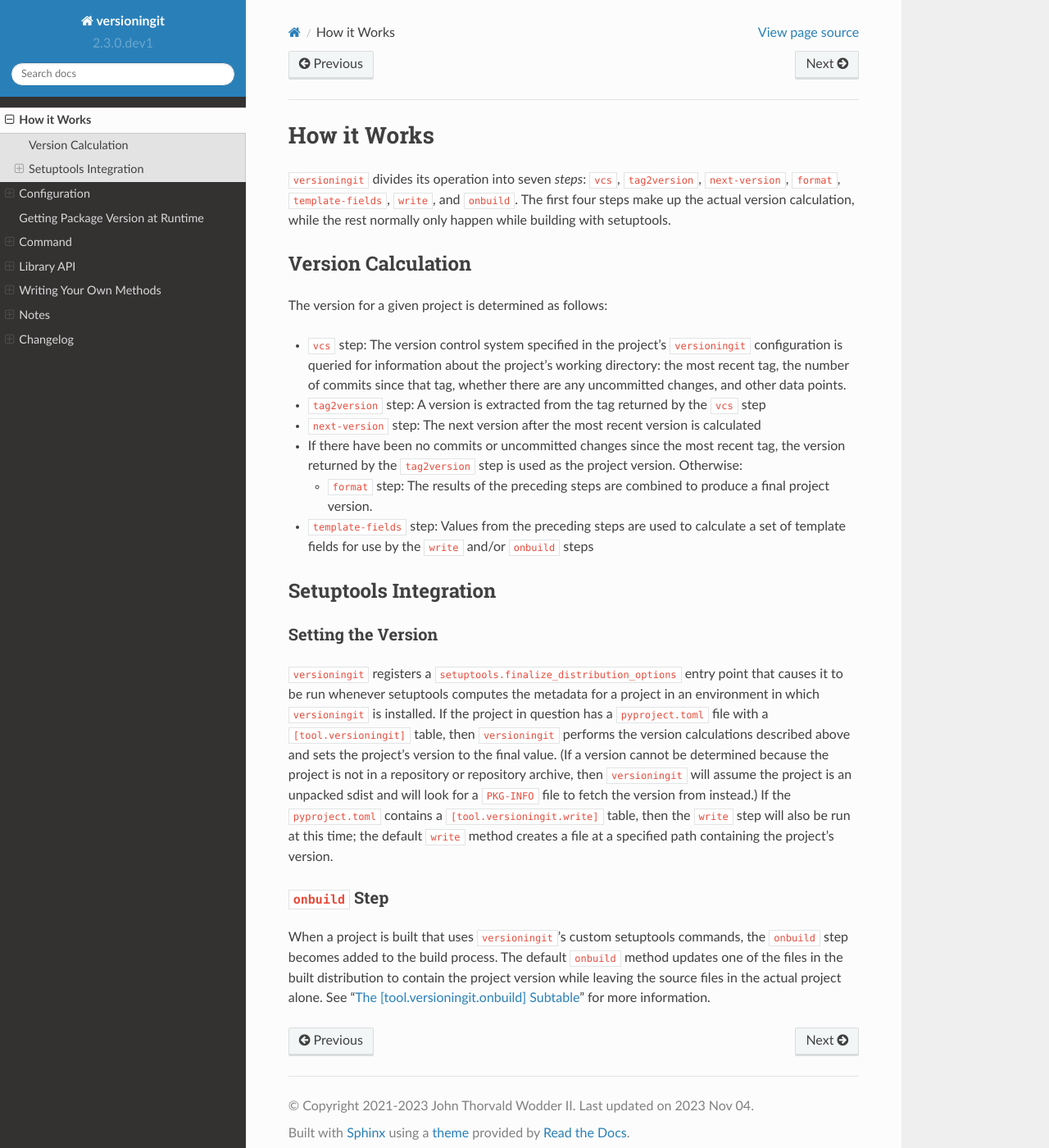
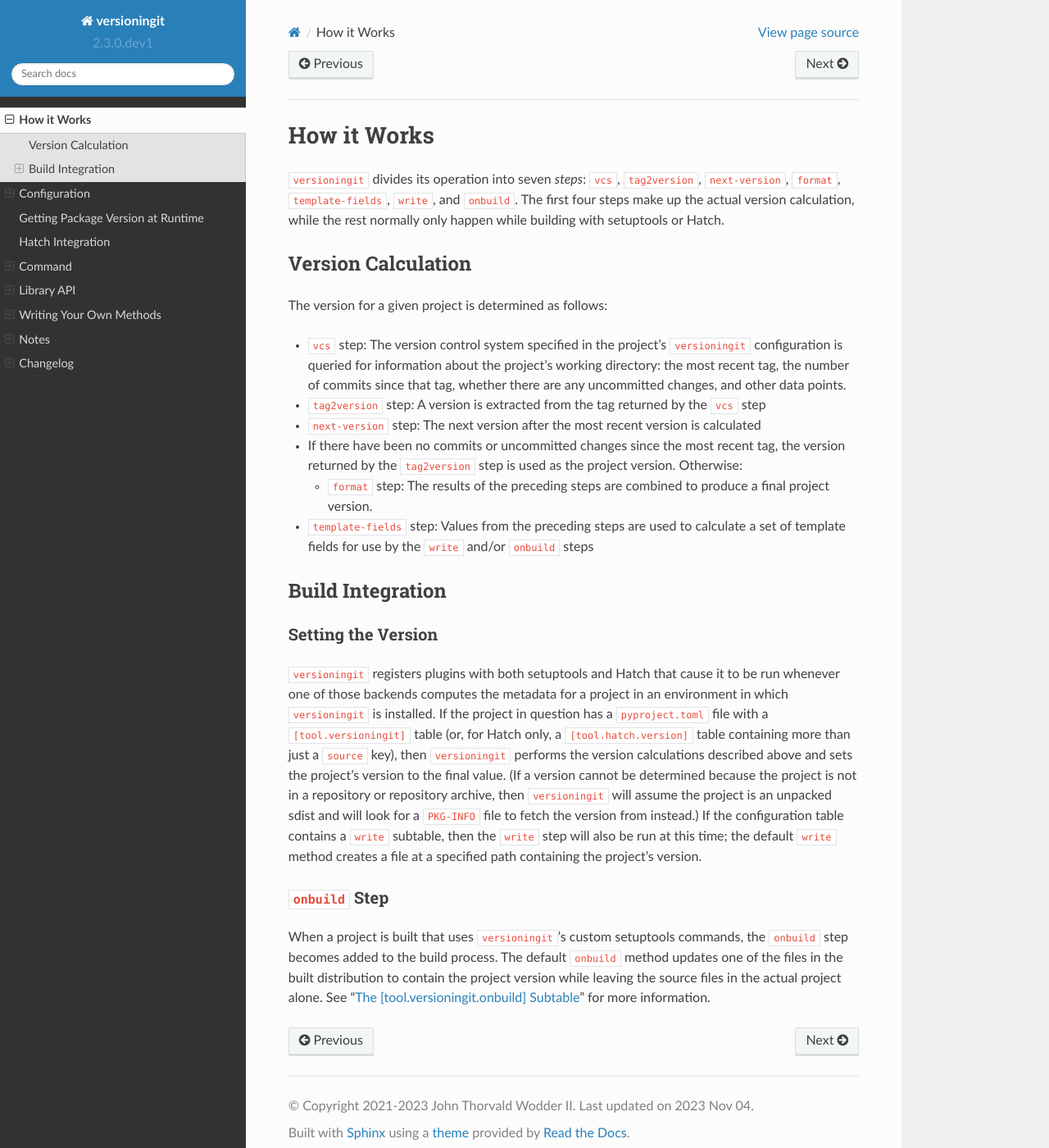
Before and after one commit to jwodder/versioningit, a Sphinx documentation site: the page built from docs/how.rst, in a window 1280 px wide and 1400 px high. Shown: the whole window at 82% size. Built offline with Sphinx 7.4.7 and the Read the Docs theme 2.0.0, drawn with Linux system fonts in a browser that asks for light colours.

Commit message:
Update documentation

```diff
--- a/README.rst
+++ b/README.rst
@@ -40,6 +40,10 @@ calculation.
 - Installed & configured through :pep:`518`'s ``pyproject.toml``
 
 - Supports Git, modern Git archives, and Mercurial
+
+- *(New in version 2.3.0)* `Works with Hatch`__
+
+  __ https://versioningit.readthedocs.io/en/stable/hatch.html
 
 - Formatting of the final version uses format template strings, with fields for
   basic VCS information and separate template strings for distanced vs. dirty
--- a/docs/api.rst
+++ b/docs/api.rst
@@ -3,8 +3,8 @@
 Library API
 ===========
 
-High-Level Functions
---------------------
+High-Level Functions and Classes
+--------------------------------
 
 .. autofunction:: get_version
 .. autofunction:: get_next_version
--- a/docs/changelog.rst
+++ b/docs/changelog.rst
@@ -6,6 +6,7 @@ Changelog
 v2.3.0 (in development)
 -----------------------
 - Always read :file:`.hg_archival.txt` files using UTF-8 encoding
+- Added support for using versioningit with `Hatch <https://hatch.pypa.io>`_
 
 
 v2.2.1 (2023-09-22)
--- a/docs/how.rst
+++ b/docs/how.rst
@@ -4,7 +4,7 @@ How it Works
 ``versioningit`` divides its operation into seven :dfn:`steps`: ``vcs``,
 ``tag2version``, ``next-version``, ``format``, ``template-fields``, ``write``,
 and ``onbuild``.  The first four steps make up the actual version calculation,
-while the rest normally only happen while building with setuptools.
+while the rest normally only happen while building with setuptools or Hatch.
 
 Version Calculation
 -------------------
@@ -34,25 +34,25 @@ The version for a given project is determined as follows:
   ``onbuild`` steps
 
 
-Setuptools Integration
-----------------------
+Build Integration
+-----------------
 
 Setting the Version
 ^^^^^^^^^^^^^^^^^^^
 
-``versioningit`` registers a ``setuptools.finalize_distribution_options`` entry
-point that causes it to be run whenever setuptools computes the metadata for a
-project in an environment in which ``versioningit`` is installed.  If the
-project in question has a :file:`pyproject.toml` file with a
-``[tool.versioningit]`` table, then ``versioningit`` performs the version
-calculations described above and sets the project's version to the final value.
-(If a version cannot be determined because the project is not in a repository
-or repository archive, then ``versioningit`` will assume the project is an
+``versioningit`` registers plugins with both setuptools and Hatch that cause it
+to be run whenever one of those backends computes the metadata for a project in
+an environment in which ``versioningit`` is installed.  If the project in
+question has a :file:`pyproject.toml` file with a ``[tool.versioningit]`` table
+(or, for Hatch only, a ``[tool.hatch.version]`` table containing more than just
+a ``source`` key), then ``versioningit`` performs the version calculations
+described above and sets the project's version to the final value.  (If a
+version cannot be determined because the project is not in a repository or
+repository archive, then ``versioningit`` will assume the project is an
 unpacked sdist and will look for a :file:`PKG-INFO` file to fetch the version
-from instead.)  If the :file:`pyproject.toml` contains a
-``[tool.versioningit.write]`` table, then the ``write`` step will also be run
-at this time; the default ``write`` method creates a file at a specified path
-containing the project's version.
+from instead.)  If the configuration table contains a ``write`` subtable, then
+the ``write`` step will also be run at this time; the default ``write`` method
+creates a file at a specified path containing the project's version.
 
 ``onbuild`` Step
 ^^^^^^^^^^^^^^^^
--- a/docs/index.rst
+++ b/docs/index.rst
@@ -16,6 +16,7 @@ versioningit — Versioning It with your Version In Git
     how
     configuration
     runtime-version
+    hatch
     command
     api
     writing-methods
@@ -33,6 +34,8 @@ calculation.
 - Installed & configured through :pep:`518`'s :file:`pyproject.toml`
 
 - Supports Git, modern Git archives, and Mercurial
+
+- *(New in version 2.3.0)* :doc:`Works with Hatch <hatch>`
 
 - Formatting of the final version uses format template strings, with fields for
   basic VCS information and separate template strings for distanced vs. dirty
--- a/src/versioningit/__init__.py
+++ b/src/versioningit/__init__.py
@@ -11,6 +11,8 @@ override the separate functions used for version extraction & calculation.
 - Installed & configured through :pep:`518`'s ``pyproject.toml``
 
 - Supports Git, modern Git archives, and Mercurial
+
+- *(New in version 2.3.0)* Works with Hatch
 
 - Formatting of the final version uses format template strings, with fields for
   basic VCS information and separate template strings for distanced vs. dirty
```
Also changed, not shown: CHANGELOG.md (+1 -0 lines), docs/configuration.rst (+17 -5 lines), docs/hatch.rst (added, +98 -0 lines).
